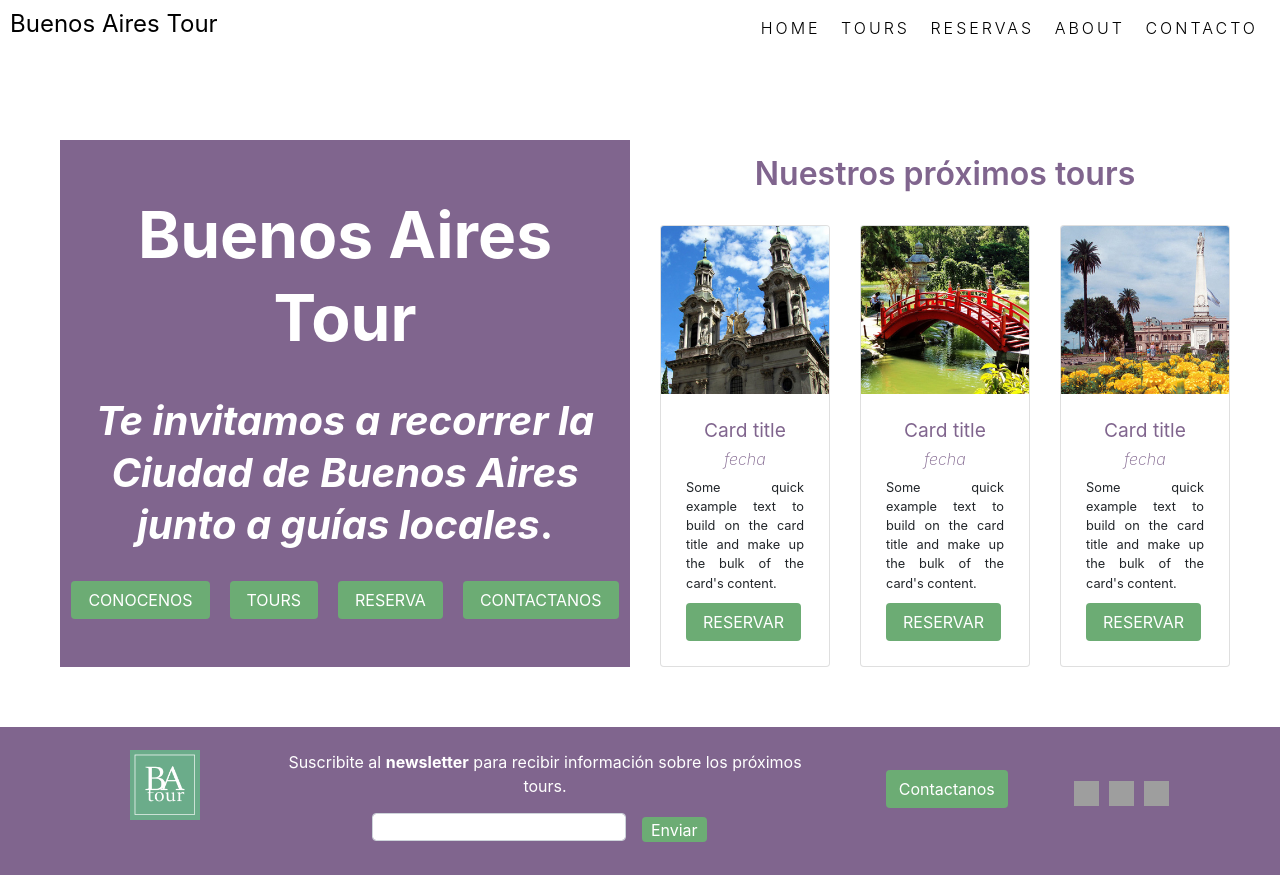
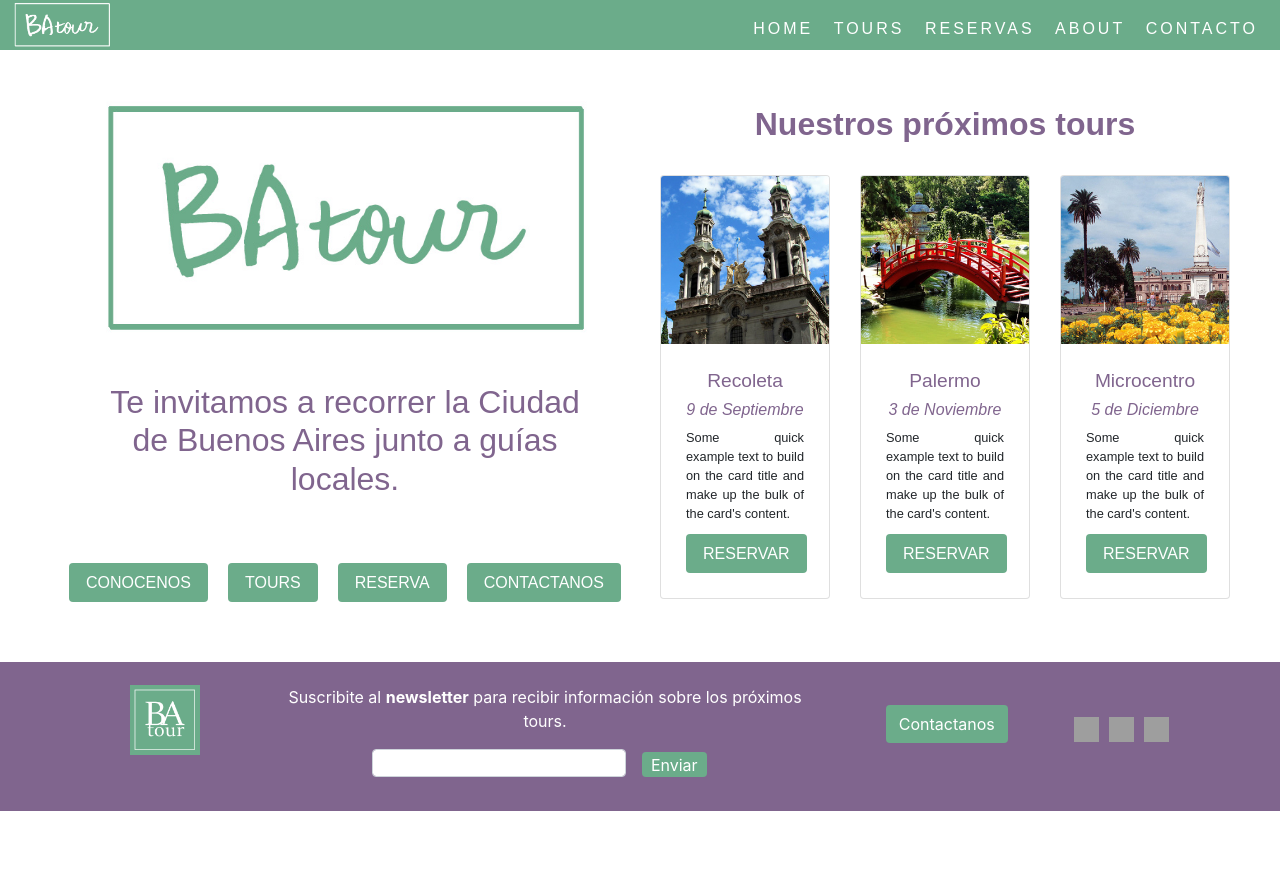
Before and after one commit to aguastintas/proyecto-final, a website: page index.html in a window 1280 px wide. After the commit the page ends 811 px from the top, so only its background shows below. Drawn offline with nearby package versions, Linux system fonts and the light colour scheme; grey boxes are pictures that could not be loaded.

Commit message:
añadí el logo, acomodé algunos márgenes, cambié el bgc del home y del header, hice funcionar la fuente (nunito)

```diff
--- a/index.html
+++ b/index.html
@@ -5,13 +5,13 @@
 	<meta charset="UTF-8">
 	<title>Home | Buenos Aires Tour</title>
 	<meta name="description" content="Visitas guiadas por la ciudad de Buenos Aires.">
-	<meta name="keywords" content="tour, visita, turismo, buenos aires, guias, vacaciones, cultural, paseos, ciudad">
+	<meta name="keywords" content="tour, visita, turismo, buenos aires, guias, vacaciones, cultural, cultura, paseos, ciudad, argentina">
 	<link rel="stylesheet" href="https://stackpath.bootstrapcdn.com/bootstrap/4.5.0/css/bootstrap.min.css" integrity="sha384-9aIt2nRpC12Uk9gS9baDl411NQApFmC26EwAOH8WgZl5MYYxFfc+NcPb1dKGj7Sk" crossorigin="anonymous">
 	<link rel="stylesheet" href="css/estilo.css">
 </head>
 <body>
 	<header>
-		<h4>Buenos Aires Tour</h4>
+		<img src="multimedia/logoverdehorizontal.jpg" alt="Buenos Aires Tour" width="100px" height="50px">
 		<nav>
 			<a href="index.html">home</a>
 			<a href="tours.html">tours</a>
@@ -24,9 +24,9 @@
 		<div class="container-fluid margenesHome">
 			<div class="row">
 				<div class="col-md-6">
-					<div class="posicionhome homeDerecha">
-						<div><h1 class="main__titulo--fuente">Buenos Aires Tour</h1></div>
-						<div><h1 class="main__subtitulo--fuente"><i>Te invitamos a recorrer la Ciudad de Buenos Aires junto a guías locales</i>.</h1></div>
+					<div class="posicionhome homeIzquierda">
+						<div><img src="multimedia/logoblanco.jpg" alt="Buenos Aires Tour" height="258px" width="500px"></div>
+						<div class="home__subtitulo--margenes"><h2 class="main__subtitulo--fuente">Te invitamos a recorrer la Ciudad de Buenos Aires junto a guías locales.</h2></div>
 						<div class="main__boton--posicion">
 							<div id="botonFP" class="formbutton"><a href="about.html" class="main__link--fuente">conocenos</a></div>
 							<div id="botonFP" class="formbutton"><a href="tours.html" class="main__link--fuente">tours</a></div>
@@ -43,8 +43,8 @@
 							<div class="card">
 								<img src="multimedia/cementerio.jpg" class="card-img-top" alt="...">
 								<div class="card-body">
-									<h5>Card title</h5>
-									<h6>fecha</h6>
+									<h5>Recoleta</h5>
+									<h6>9 de Septiembre</h6>
 									<p class="div__texto--fuente">Some quick example text to build on the card title and make up the bulk of the card's content.</p>
 									<div class="formbutton main__boton--posicion"><a href="datos.html" class="main__link--fuente">RESERVAR</a></div>
 								</div>
@@ -54,8 +54,8 @@
 							<div class="card">
 								<img src="multimedia/jardinjapones.jpg" class="card-img-top" alt="...">
 								<div class="card-body">
-									<h5>Card title</h5>
-									<h6>fecha</h6>
+									<h5>Palermo</h5>
+									<h6>3 de Noviembre</h6>
 									<p class="div__texto--fuente">Some quick example text to build on the card title and make up the bulk of the card's content.</p>
 									<div class="formbutton main__boton--posicion"><a href="datos.html" class="main__link--fuente">RESERVAR</a></div>
 								</div>
@@ -65,8 +65,8 @@
 							<div class="card">
 								<img src="multimedia/plazademayo.jpg" class="card-img-top" alt="...">
 								<div class="card-body">
-									<h5>Card title</h5>
-									<h6>fecha</h6>
+									<h5>Microcentro</h5>
+									<h6>5 de Diciembre</h6>
 									<p class="div__texto--fuente">Some quick example text to build on the card title and make up the bulk of the card's content.</p>
 									<div class="formbutton main__boton--posicion"><a href="datos.html" class="main__link--fuente">RESERVAR</a></div>
 								</div>
--- a/scss/_base.scss
+++ b/scss/_base.scss
@@ -1,8 +1,13 @@
 $lila: #80658e;
-$verde: #6CAC74;
+$verde: #6bac8a;
+
+@font-face {
+	font: "Nunito";
+	src: url('https://fonts.googleapis.com/css2?family=Nunito+Sans:ital,wght@0,300;0,400;0,600;1,300;1,400;1,600&display=swap');
+}
 
 @mixin estiloTitulos {
-	font-family: 'Nunito' sans-serif;
+	font-family: "Nunito", sans-serif;
 	text-align: center;
 	color: $lila;
 }
@@ -34,18 +39,21 @@ h6 {
 }
 html{
 	background-color: white;
+	max-width: 100vw;
 }
 body {
 	margin: 0px;
 	padding: 0px;
+	min-height: 100%;
+	max-width: 100%;
+}
+main {
+	padding: 0 30px 20px;
+	margin: 0 20px 20px;
 	height: 100%;
 }
-main {
-	padding: 30px;
-	margin: 20px;
-}
 h1 {
-	font-family: 'Nunito' sans-serif;
+	font-family: "Nunito", sans-serif;
 	font-weight: bold;
 	text-align: center;
 	padding-top: 35px;
@@ -53,7 +61,7 @@ h1 {
 	line-height: 130%;
 }
 p {
-	font-family: 'Nunito' sans-serif;
+	font-family: "Nunito", sans-serif;
 	text-align: justify;
 	margin: 30px;
 	padding-bottom: 10px;
--- a/scss/_formularios.scss
+++ b/scss/_formularios.scss
@@ -1,5 +1,5 @@
 form {
-	font-family: 'Nunito' sans-serif;
+	font-family: "Nunito", sans-serif;
 	font-size: 130%;
 	letter-spacing: 1px;
 	word-spacing: 3px;
@@ -9,7 +9,7 @@ form {
 	margin-top: 3%;
 }
 form select {
-	font-family: 'Nunito' sans-serif;
+	font-family: "Nunito", sans-serif;
 	font-weight: lighter;
 	letter-spacing: 1px;
 	font-size: 18px;
--- a/scss/_home.scss
+++ b/scss/_home.scss
@@ -1,5 +1,5 @@
 .main__titulo--fuente {
-	font-family: 'Nunito' sans-serif;
+	font-family: "Nunito", sans-serif;
 	font-size: 4rem;
 	font-weight: bold;
 	margin: 10px;
@@ -7,12 +7,17 @@
 	color: white;
 }
 .main__subtitulo--fuente {
-	color:white;
 	padding: 10px;
 	margin: 10px;
+	font-weight: 400;
+	color: $lila;
+}
+.home__subtitulo--margenes {
+	margin:10px 20px;
+	padding:5px;
 }
 .main__link--fuente {
-	font-family: 'Nunito' sans serif;
+	font-family: "Nunito", sans-serif;
 	font-weight: 400;
 	text-transform: uppercase;
 	text-decoration-line: none;
@@ -33,17 +38,17 @@
 	justify-content: center;
 	align-items: center;
 }
-.homeDerecha {
-	background-color: $lila;
+.homeIzquierda {
 	height: 100%;
 }
 .main__boton--posicion {
 	display: flex;
 	flex-direction: row;
 	justify-content: center;
+	margin-top: 20px;
 }
 .div__texto--fuente {
-	font-family: 'Nunito' sans-serif;
+	font-family: "Nunito", sans-serif;
 	font-size: 0.8rem;
 	padding: 3px;
 	margin: 2px;
--- a/scss/_layout.scss
+++ b/scss/_layout.scss
@@ -3,8 +3,11 @@ header {
     height: 50px;
     position: sticky;
     top: 0;
-    background-color: white;
+    background-color: $verde;
     z-index: 500;
+}
+header img {
+    margin-left: 12px;
 }
 header nav {
     position: fixed;
@@ -15,7 +18,7 @@ header h4 {
     color: black;
     padding: 10px;
     text-decoration-line: none;
-    font-family: 'Nunito' sans-serif;
+    font-family: "Nunito", sans-serif;
     font-weight: 400;
 }
 nav {
@@ -24,9 +27,9 @@ nav {
     word-spacing: 13px;
 }
 nav a {
-    color: black;
+    color: white;
     text-decoration-line: none;
-    font-family: 'Nunito' sans-serif;
+    font-family: "Nunito", sans-serif;
     font-weight: 300;
 }
 a:hover {
@@ -85,7 +88,7 @@ div h4 {
 footer {
     position: relative;
     right: 0;
-    bottom: 0;
+    bottom: 0px;
     left: 0;
     padding: 0.5rem;
     background-color: $lila;
```
Also changed, not shown: about.html (+1 -1 lines), contacto.html (+1 -1 lines), datos.html (+1 -1 lines), reservas.html (+1 -1 lines), tours.html (+1 -1 lines), css/estilo.css, multimedia/logoblanco.jpg (added), multimedia/logoverdehorizontal.jpg (added).
